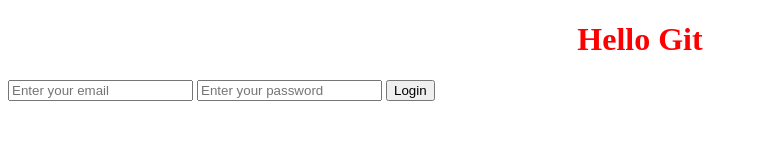
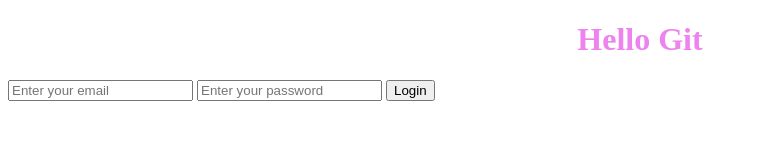
Before and after one commit to paperbloomat-arch/my_project, a plain HTML site: page index.html in a window 1280 px wide. Shown: the whole page, without its empty margins (0-758 px from the left). Drawn offline with Linux system fonts and the light colour scheme.

Commit message:
Changed the color of the title

```diff
--- a/style.css
+++ b/style.css
@@ -1,4 +1,5 @@
 h1 {
     text-align: center;
-    color: red;
+    color: violet;
+
 }
```
